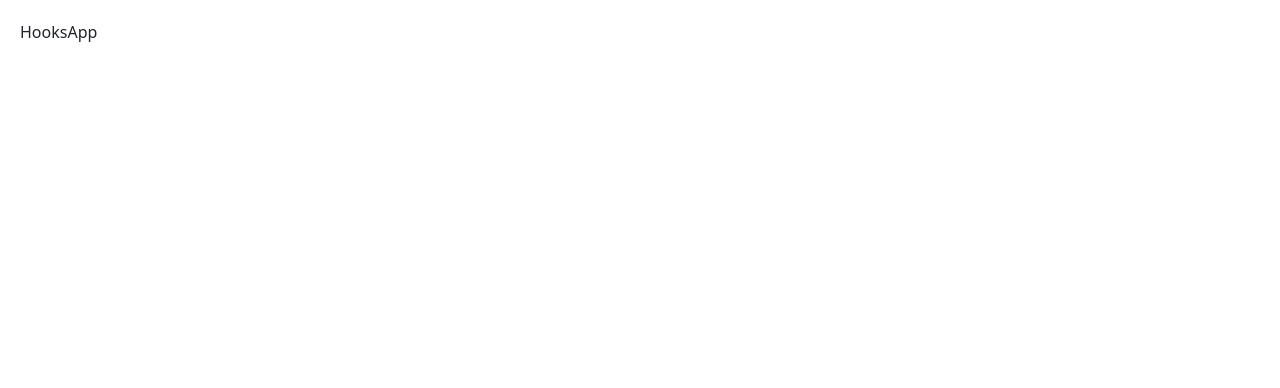
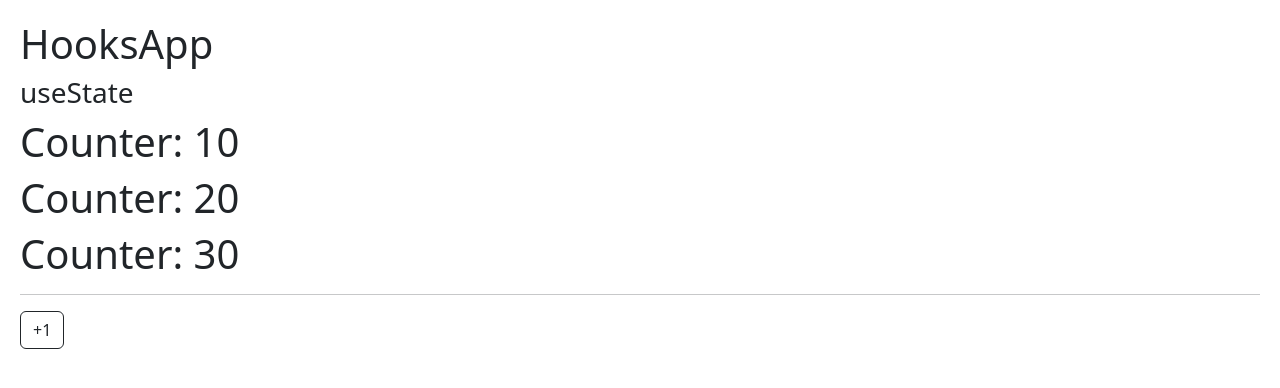
Before and after one commit to Isradeveloper/hook-app, a React (Vite) app: page / in a window 1280 px wide. Shown: the top 388 px of the page. Built offline with nearby package versions, Linux system fonts and the light colour scheme.

Commit message:
useState

```diff
--- /dev/null
+++ b/src/01-useState/CounterApp.jsx
@@ -0,0 +1,31 @@
+import { useState } from 'react'
+
+export const CounterApp = () => {
+  const [state, setCounter] = useState({
+    counter1: 10,
+    counter2: 20,
+    counter3: 30
+  })
+
+  const { counter1, counter2, counter3 } = state
+
+  return (
+    <>
+      <h3>useState</h3>
+      <h1>Counter: {counter1}</h1>
+      <h1>Counter: {counter2}</h1>
+      <h1>Counter: {counter3}</h1>
+
+      <hr />
+
+      <button
+        className='btn btn-outline-dark' onClick={(e) => setCounter({
+          ...state,
+          counter1: counter1 + 1
+        })}
+      >+1
+      </button>
+
+    </>
+  )
+}
--- a/src/HooksApp.jsx
+++ b/src/HooksApp.jsx
@@ -1,6 +1,6 @@
 
 export const HooksApp = () => {
   return (
-    <div>HooksApp</div>
+    <h1>HooksApp</h1>
   )
 }
--- a/src/main.jsx
+++ b/src/main.jsx
@@ -1,10 +1,12 @@
 import React from 'react'
 import ReactDOM from 'react-dom/client'
+import { CounterApp } from './01-useState/CounterApp'
 import { HooksApp } from './HooksApp'
 import './index.css'
 
 ReactDOM.createRoot(document.getElementById('root')).render(
   <React.StrictMode>
     <HooksApp />
+    <CounterApp />
   </React.StrictMode>
 )
```
